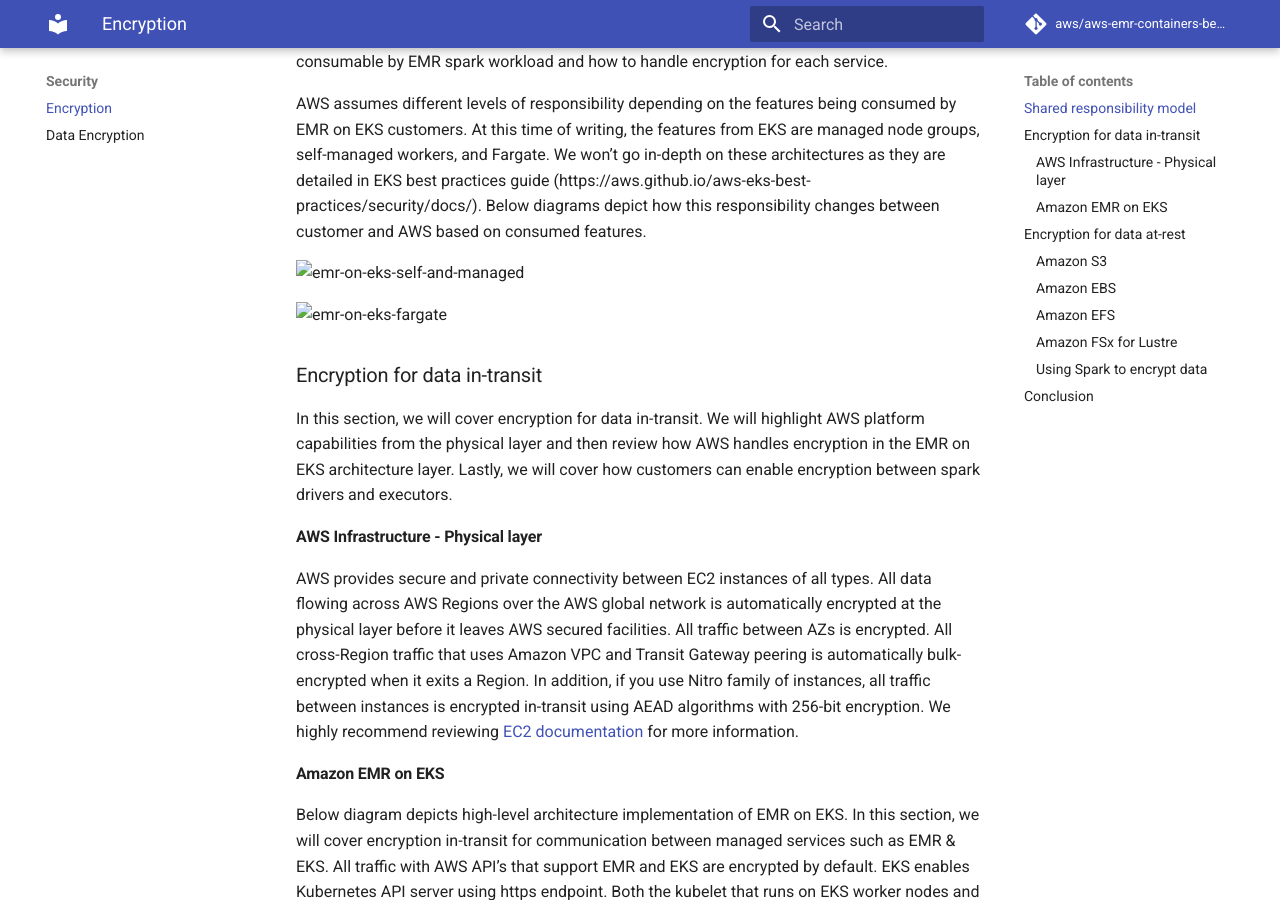
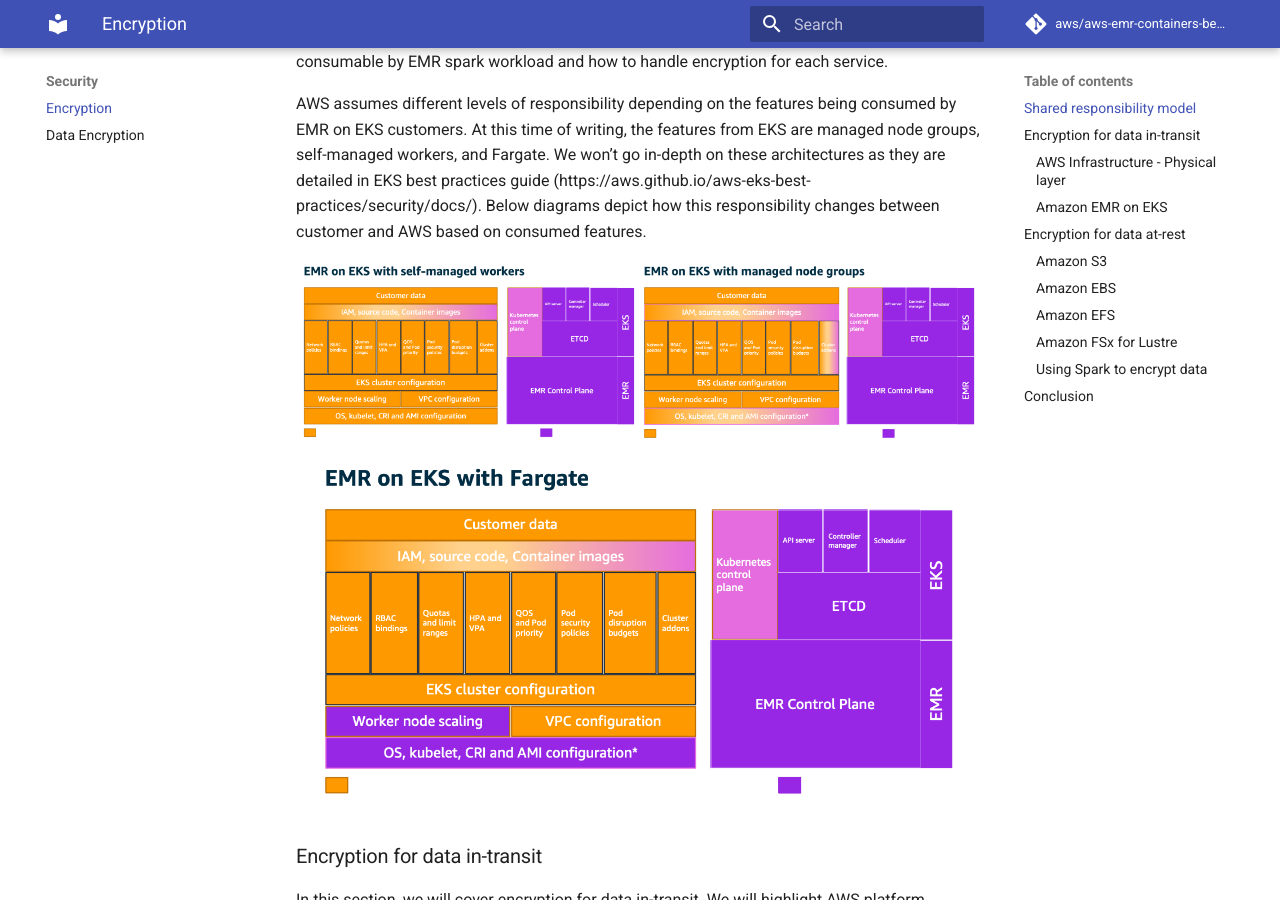
Before and after one commit to aws/aws-emr-containers-best-practices, an MkDocs documentation site: the page built from content/security/docs/spark/encryption.md, in a window 1280 px wide and 900 px high, scrolled down 939 px. Built offline with MkDocs 1.6.1 and Material for MkDocs 9.7.7, drawn with Linux system fonts in a browser that asks for light colours; comment, search, counter and statistics services are not loaded.

Commit message:
fixing images in encryption doc

```diff
--- a/content/security/docs/spark/encryption.md
+++ b/content/security/docs/spark/encryption.md
@@ -11,9 +11,10 @@
 
 AWS assumes different levels of responsibility depending on the features being consumed by EMR on EKS customers. At this time of writing, the features from EKS are managed node groups, self-managed workers, and Fargate. We won’t go in-depth on these architectures as they are detailed in EKS best practices guide (https://aws.github.io/aws-eks-best-practices/security/docs/). Below diagrams depict how this responsibility changes between customer and AWS based on consumed features.
 
-<img src="../resources/images/emr-on-eks-self-and-managed.png" alt="emr-on-eks-self-and-managed" width="1000" />
-
-<img src="../resources/images/emr-on-eks-fargate.png" alt="emr-on-eks-fargate" width="500" />
+<!-- <img src="../resources/images/emr-on-eks-self-and-managed.png" alt="emr-on-eks-self-and-managed" width="1000" />
+//<img src="../resources/images/emr-on-eks-fargate.png" alt="emr-on-eks-fargate" width="500" /> -->
+![](../resources/images/emr-on-eks-self-and-managed.png)
+![](../resources/images/emr-on-eks-fargate.png)
 
 ### Encryption for data in-transit
 
```
